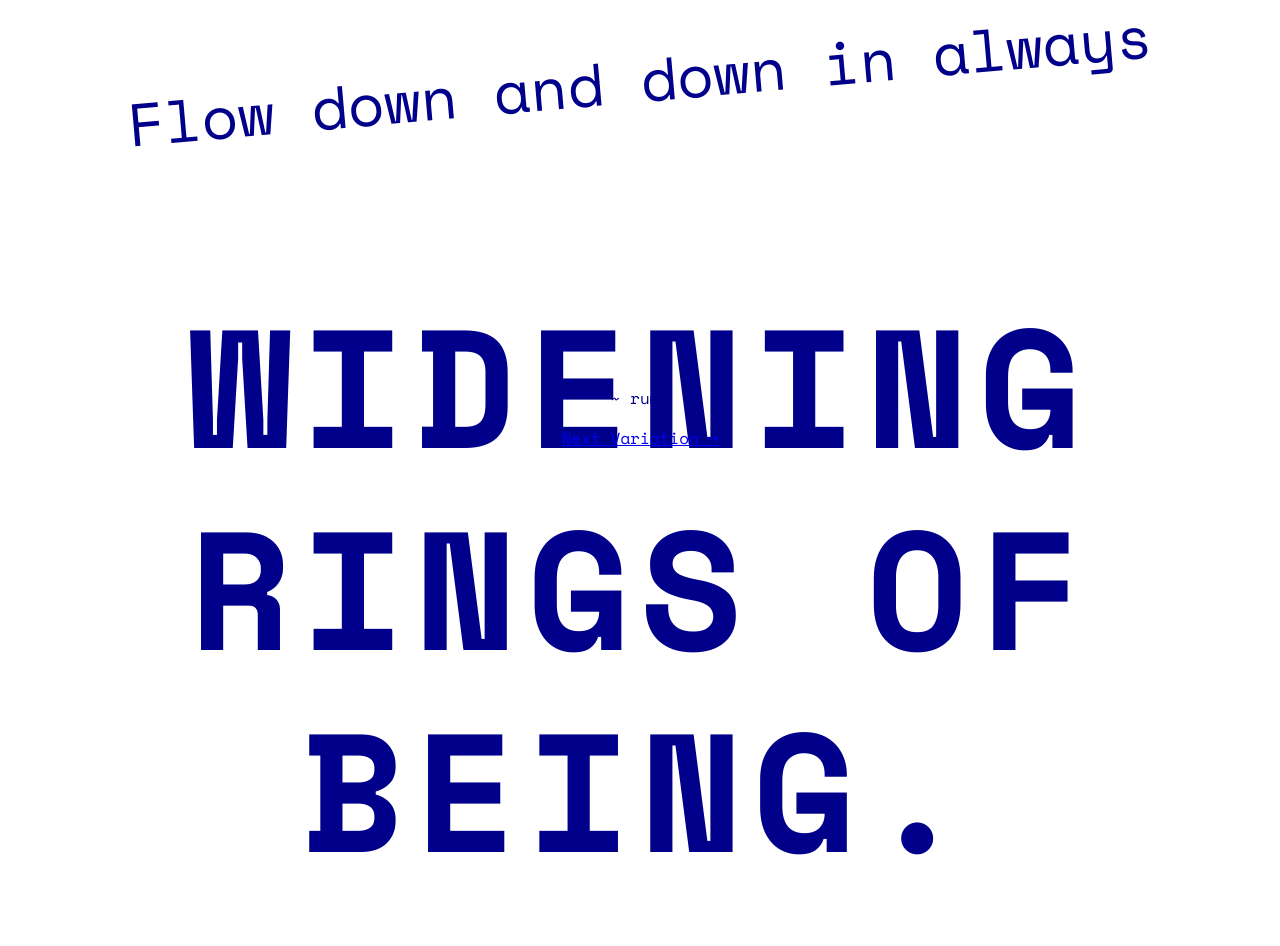
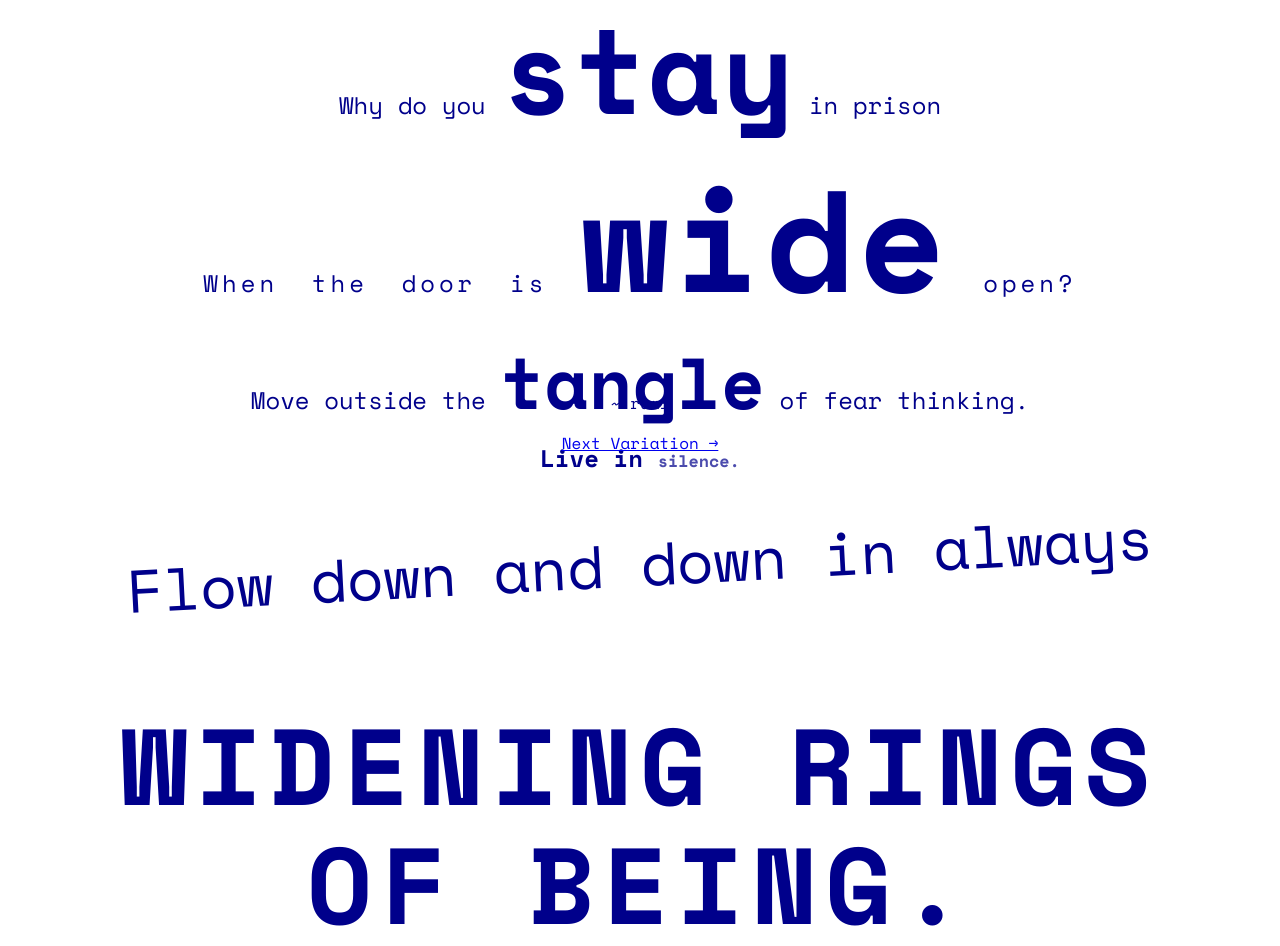
Before and after one commit to fatima2985/Typography_Remix_Poem, a plain HTML site: page index.html in a window 1280 px wide. Shown: the part 340-1286 px from the top of the page. Drawn offline with nearby package versions, Linux system fonts and the light colour scheme.

Commit message:
Update styles.css

```diff
--- a/styles.css
+++ b/styles.css
@@ -9,25 +9,29 @@ body {
     justify-content: center;
     align-items: center;
     height: 100vh; /* No scrolling */
-    overflow: hidden;
+    overflow: hidden; /* Prevents scrolling */
 }
 
 .container {
-    max-width: 90%;
+    max-width: 85%;
+    height: 85vh;
+    display: flex;
+    flex-direction: column;
+    justify-content: space-between; /* Ensures text is well spaced */
 }
 
 .poem {
     font-size: 1.5em;
-    line-height: 1.2;
+    line-height: 1.1;
 }
 
 .huge {
-    font-size: 6em;
+    font-size: 5em;
     font-weight: bold;
 }
 
 .massive {
-    font-size: 8em;
+    font-size: 6em;
     font-weight: bold;
 }
 
@@ -50,8 +54,8 @@ body {
 }
 
 .spaced {
-    letter-spacing: 5px;
-    word-spacing: 20px;
+    letter-spacing: 4px;
+    word-spacing: 15px;
 }
 
 .outline {
@@ -65,30 +69,20 @@ body {
     text-align: center;
 }
 
-.right {
-    text-align: right;
-    padding-right: 10%;
-}
-
-.staggered {
-    text-align: left;
-    padding-left: 5%;
-}
-
 .wave {
     font-size: 2.5em;
-    transform: rotate(-5deg);
+    transform: rotate(-3deg);
 }
 
 .giant {
-    font-size: 7em;
+    font-size: 4.5em;
     font-weight: bold;
     text-transform: uppercase;
-    letter-spacing: 10px;
+    letter-spacing: 8px;
 }
 
 .nav {
     position: absolute;
-    bottom: 10px;
+    bottom: 5px;
     font-size: 1em;
 }
```
